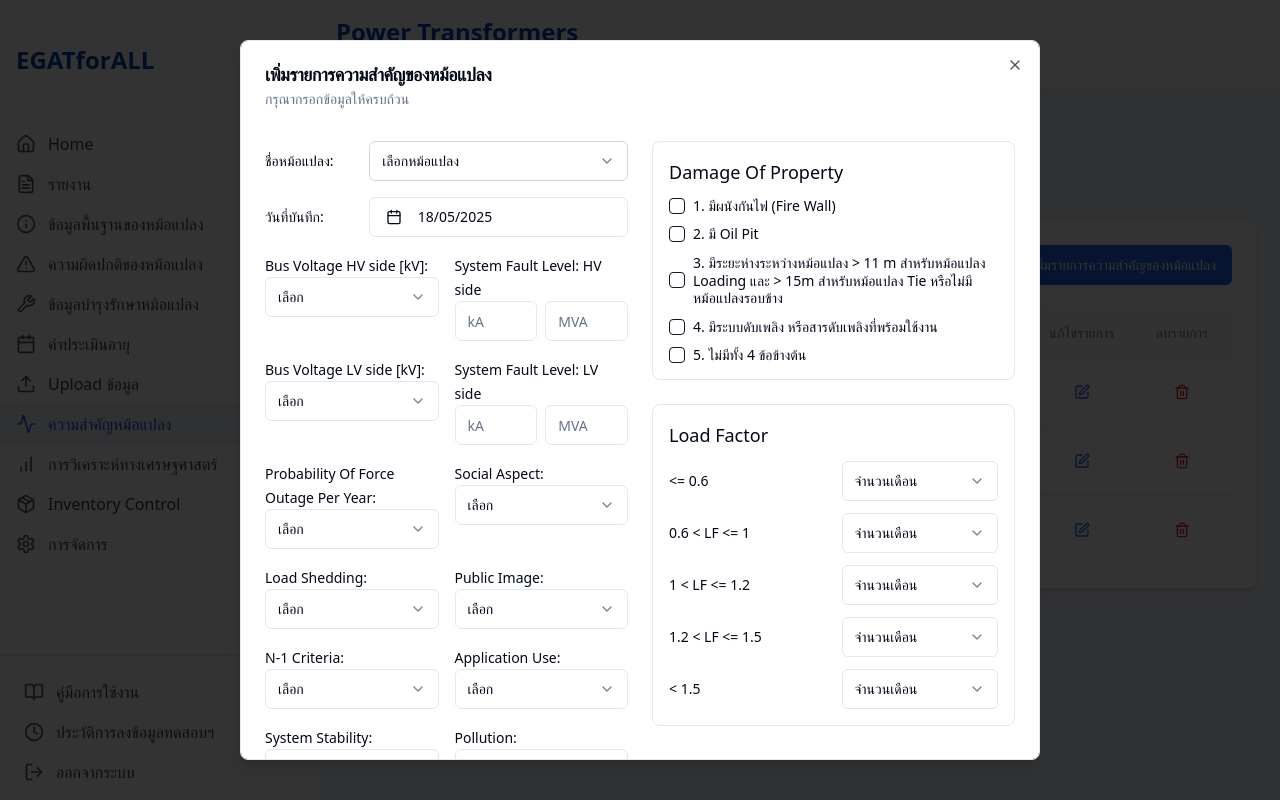
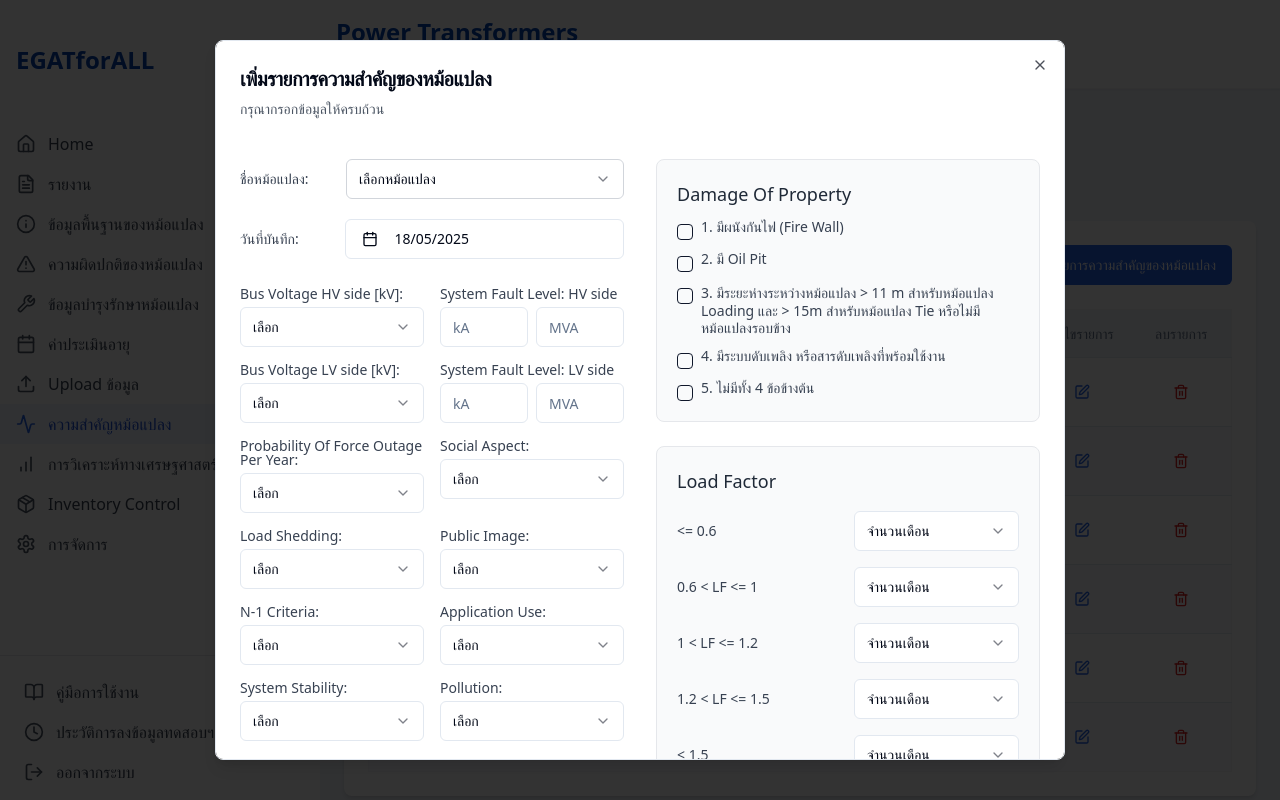
Before and after one commit to blymanor/egatforall-power-transformers, a React (Vite) app: page /transformer-importance in a window 1280 px wide. Both pictures are taken after a click on the button "เพิ่มรายการความสำคัญของหม้อแปลง". Built offline with nearby package versions, Linux system fonts and the light colour scheme.

Commit message:
Refactor Transformer Importance page
- Improve table layout and add more data.
- Implement filtering by transformer name.
- Improve modal layout for better readability.

```diff
--- a/src/components/ui/table.tsx
+++ b/src/components/ui/table.tsx
@@ -21,7 +21,7 @@ const TableHeader = React.forwardRef<
   HTMLTableSectionElement,
   React.HTMLAttributes<HTMLTableSectionElement>
 >(({ className, ...props }, ref) => (
-  <thead ref={ref} className={cn("[&_tr]:border-b bg-slate-50", className)} {...props} />
+  <thead ref={ref} className={cn("[&_tr]:border-b bg-slate-100", className)} {...props} />
 ))
 TableHeader.displayName = "TableHeader"
 
@@ -56,7 +56,7 @@ const TableRow = React.forwardRef<
   <tr
     ref={ref}
     className={cn(
-      "border-b transition-colors hover:bg-muted/50 data-[state=selected]:bg-muted",
+      "border-b transition-colors hover:bg-muted/50 data-[state=selected]:bg-muted even:bg-slate-50",
       className
     )}
     {...props}
--- a/src/pages/TransformerImportance.tsx
+++ b/src/pages/TransformerImportance.tsx
@@ -1,5 +1,5 @@
 
-import React, { useState } from "react";
+import React, { useState, useMemo } from "react";
 import DashboardLayout from "@/components/layout/DashboardLayout";
 import { Card, CardContent } from "@/components/ui/card";
 import { Button } from "@/components/ui/button";
@@ -16,6 +16,7 @@ import { format } from "date-fns";
 import { Checkbox } from "@/components/ui/checkbox";
 import { cn } from "@/lib/utils";
 
+// Extended sample data with 6 entries
 const importanceData = [
   {
     id: 1,
@@ -32,6 +33,40 @@ const importanceData = [
     transformerName: "AN-KT2C",
     recordDate: new Date("2023-10-05"),
   },
+  {
+    id: 4,
+    transformerName: "AN-KT2D",
+    recordDate: new Date("2023-11-20"),
+  },
+  {
+    id: 5,
+    transformerName: "AN-KT2E",
+    recordDate: new Date("2023-12-15"),
+  },
+  {
+    id: 6,
+    transformerName: "AN-KT2F",
+    recordDate: new Date("2024-01-05"),
+  },
+];
+
+const transformerOptions = [
+  { value: "all", label: "ทั้งหมด" },
+  { value: "AN-KT2A", label: "AN-KT2A" },
+  { value: "AN-KT2B", label: "AN-KT2B" },
+  { value: "AN-KT2C", label: "AN-KT2C" },
+  { value: "AN-KT2D", label: "AN-KT2D" },
+  { value: "AN-KT2E", label: "AN-KT2E" },
+  { value: "AN-KT2F", label: "AN-KT2F" },
+];
+
+const loadFactorOptions = [
+  { value: "1", label: "1" },
+  { value: "2", label: "2" },
+  { value: "3", label: "3" },
+  { value: "4", label: "4" },
+  { value: "6", label: "6" },
+  { value: "12", label: "12" },
 ];
 
 const TransformerImportance = () => {
@@ -41,15 +76,15 @@ const TransformerImportance = () => {
   const [selectedTransformer, setSelectedTransformer] = useState("");
   const [date, setDate] = useState<Date | undefined>(new Date());
   const [selectedItemId, setSelectedItemId] = useState<number | null>(null);
+  const [filterTransformer, setFilterTransformer] = useState("all");
 
-  const loadFactorOptions = [
-    { value: "1", label: "1" },
-    { value: "2", label: "2" },
-    { value: "3", label: "3" },
-    { value: "4", label: "4" },
-    { value: "6", label: "6" },
-    { value: "12", label: "12" },
-  ];
+  // Filter data based on selected transformer
+  const filteredData = useMemo(() => {
+    if (filterTransformer === "all") {
+      return importanceData;
+    }
+    return importanceData.filter(item => item.transformerName === filterTransformer);
+  }, [filterTransformer]);
 
   const handleAddImportance = () => {
     setIsEditing(false);
@@ -96,22 +131,19 @@ const TransformerImportance = () => {
       </div>
 
       <div className="p-4 md:p-6 space-y-6 bg-[#f0f4fa]">
-        <Card className="bg-white shadow-md rounded-lg overflow-hidden border-0">
+        <Card className="bg-white shadow-md rounded-lg overflow-hidden border-0 max-w-5xl mx-auto">
           <CardContent className="p-6">
             <div className="flex flex-col md:flex-row md:justify-between md:items-center mb-6 gap-4">
               <div className="flex flex-col md:flex-row items-center gap-4">
                 <Label className="w-40 font-medium">ชื่อหม้อแปลงไฟฟ้า :</Label>
-                <Select>
+                <Select value={filterTransformer} onValueChange={setFilterTransformer}>
                   <SelectTrigger className="w-full md:w-56 border border-gray-300">
                     <SelectValue placeholder="เลือกหม้อแปลงไฟฟ้า" />
                   </SelectTrigger>
                   <SelectContent>
-                    <SelectItem value="AN-KT2A">AN-KT2A</SelectItem>
-                    <SelectItem value="AN-KT2B">AN-KT2B</SelectItem>
-                    <SelectItem value="AN-KT2C">AN-KT2C</SelectItem>
-                    <SelectItem value="AN-KT2D">AN-KT2D</SelectItem>
-                    <SelectItem value="AN-KT2E">AN-KT2E</SelectItem>
-                    <SelectItem value="AN-KT2F">AN-KT2F</SelectItem>
+                    {transformerOptions.map((option) => (
+                      <SelectItem key={option.value} value={option.value}>{option.label}</SelectItem>
+                    ))}
                   </SelectContent>
                 </Select>
               </div>
@@ -125,27 +157,28 @@ const TransformerImportance = () => {
             </div>
 
             <div className="overflow-x-auto">
-              <Table>
+              <Table className="border border-gray-100 rounded-md">
                 <TableHeader>
                   <TableRow>
                     <TableHead className="w-[80px] text-center">ลำดับที่</TableHead>
-                    <TableHead>ชื่อหม้อแปลงไฟฟ้า</TableHead>
-                    <TableHead>วันที่บันทึก</TableHead>
+                    <TableHead className="text-center">ชื่อหม้อแปลงไฟฟ้า</TableHead>
+                    <TableHead className="text-center">วันที่บันทึก</TableHead>
                     <TableHead className="w-[100px] text-center">แก้ไขรายการ</TableHead>
                     <TableHead className="w-[100px] text-center">ลบรายการ</TableHead>
                   </TableRow>
                 </TableHeader>
                 <TableBody>
-                  {importanceData.map((item, index) => (
+                  {filteredData.map((item, index) => (
                     <TableRow key={item.id}>
                       <TableCell className="text-center">{index + 1}</TableCell>
-                      <TableCell>{item.transformerName}</TableCell>
-                      <TableCell>{format(item.recordDate, "dd/MM/yyyy")}</TableCell>
+                      <TableCell className="text-center">{item.transformerName}</TableCell>
+                      <TableCell className="text-center">{format(item.recordDate, "dd/MM/yyyy")}</TableCell>
                       <TableCell className="text-center">
                         <Button
                           variant="ghost"
                           size="sm"
                           onClick={() => handleEditImportance(item.id)}
+                          className="mx-auto"
                         >
                           <Edit className="h-4 w-4 text-blue-600" />
                         </Button>
@@ -155,12 +188,18 @@ const TransformerImportance = () => {
                           variant="ghost"
                           size="sm"
                           onClick={() => handleDeleteImportance(item.id)}
+                          className="mx-auto"
                         >
                           <Trash2 className="h-4 w-4 text-red-600" />
                         </Button>
                       </TableCell>
                     </TableRow>
                   ))}
+                  {filteredData.length === 0 && (
+                    <TableRow>
+                      <TableCell colSpan={5} className="text-center py-6">ไม่พบข้อมูลรายการความสำคัญของหม้อแปลง</TableCell>
+                    </TableRow>
+                  )}
                 </TableBody>
               </Table>
             </div>
@@ -168,22 +207,23 @@ const TransformerImportance = () => {
         </Card>
       </div>
 
-      {/* Modal for Add/Edit Importance */}
+      {/* Modal for Add/Edit Importance with improved layout */}
       <Dialog open={isModalOpen} onOpenChange={setIsModalOpen}>
-        <DialogContent className="sm:max-w-[800px] max-h-[90vh] overflow-y-auto">
+        <DialogContent className="sm:max-w-[850px] max-h-[90vh] overflow-y-auto">
           <DialogHeader>
-            <DialogTitle>
+            <DialogTitle className="text-xl">
               {isEditing ? "แก้ไขรายการความสำคัญของหม้อแปลง" : "เพิ่มรายการความสำคัญของหม้อแปลง"}
             </DialogTitle>
-            <DialogDescription>
+            <DialogDescription className="text-gray-600">
               กรุณากรอกข้อมูลให้ครบถ้วน
             </DialogDescription>
           </DialogHeader>
 
-          <div className="grid grid-cols-1 md:grid-cols-2 gap-6 py-4">
-            <div className="space-y-4">
+          <div className="grid grid-cols-1 md:grid-cols-2 gap-8 py-6">
+            <div className="space-y-5">
+              <div className="grid grid-cols-1 gap-5">
                 <div className="flex items-center gap-4">
-                <Label className="w-32">ชื่อหม้อแปลง:</Label>
+                  <Label className="w-32 text-gray-700">ชื่อหม้อแปลง:</Label>
                   <Select defaultValue={isEditing ? selectedTransformer : undefined}>
                     <SelectTrigger className="w-full border border-gray-300">
                       <SelectValue placeholder="เลือกหม้อแปลง" />
@@ -200,7 +240,7 @@ const TransformerImportance = () => {
                 </div>
 
                 <div className="flex items-center gap-4">
-                <Label className="w-32">วันที่บันทึก:</Label>
+                  <Label className="w-32 text-gray-700">วันที่บันทึก:</Label>
                   <Popover>
                     <PopoverTrigger asChild>
                       <Button
@@ -225,11 +265,12 @@ const TransformerImportance = () => {
                     </PopoverContent>
                   </Popover>
                 </div>
+              </div>
 
-              <div className="flex flex-col gap-4">
+              <div className="space-y-4 pt-2">
                 <div className="grid grid-cols-2 gap-4">
                   <div>
-                    <Label>Bus Voltage HV side [kV]:</Label>
+                    <Label className="text-gray-700 block mb-1.5">Bus Voltage HV side [kV]:</Label>
                     <Select defaultValue={isEditing ? "115" : undefined}>
                       <SelectTrigger>
                         <SelectValue placeholder="เลือก" />
@@ -242,7 +283,7 @@ const TransformerImportance = () => {
                     </Select>
                   </div>
                   <div>
-                    <Label>System Fault Level: HV side</Label>
+                    <Label className="text-gray-700 block mb-1.5">System Fault Level: HV side</Label>
                     <div className="grid grid-cols-2 gap-2">
                       <Input placeholder="kA" defaultValue={isEditing ? "40" : ""} />
                       <Input placeholder="MVA" defaultValue={isEditing ? "7975" : ""} />
@@ -252,7 +293,7 @@ const TransformerImportance = () => {
 
                 <div className="grid grid-cols-2 gap-4">
                   <div>
-                    <Label>Bus Voltage LV side [kV]:</Label>
+                    <Label className="text-gray-700 block mb-1.5">Bus Voltage LV side [kV]:</Label>
                     <Select defaultValue={isEditing ? "22" : undefined}>
                       <SelectTrigger>
                         <SelectValue placeholder="เลือก" />
@@ -265,7 +306,7 @@ const TransformerImportance = () => {
                     </Select>
                   </div>
                   <div>
-                    <Label>System Fault Level: LV side</Label>
+                    <Label className="text-gray-700 block mb-1.5">System Fault Level: LV side</Label>
                     <div className="grid grid-cols-2 gap-2">
                       <Input placeholder="kA" defaultValue={isEditing ? "25" : ""} />
                       <Input placeholder="MVA" defaultValue={isEditing ? "950" : ""} />
@@ -275,7 +316,7 @@ const TransformerImportance = () => {
 
                 <div className="grid grid-cols-2 gap-4">
                   <div>
-                    <Label>Probability Of Force Outage Per Year:</Label>
+                    <Label className="text-gray-700 block mb-1.5">Probability Of Force Outage Per Year:</Label>
                     <Select defaultValue={isEditing ? "medium" : undefined}>
                       <SelectTrigger>
                         <SelectValue placeholder="เลือก" />
@@ -288,7 +329,7 @@ const TransformerImportance = () => {
                     </Select>
                   </div>
                   <div>
-                    <Label>Social Aspect:</Label>
+                    <Label className="text-gray-700 block mb-1.5">Social Aspect:</Label>
                     <Select defaultValue={isEditing ? "medium" : undefined}>
                       <SelectTrigger>
                         <SelectValue placeholder="เลือก" />
@@ -304,7 +345,7 @@ const TransformerImportance = () => {
 
                 <div className="grid grid-cols-2 gap-4">
                   <div>
-                    <Label>Load Shedding:</Label>
+                    <Label className="text-gray-700 block mb-1.5">Load Shedding:</Label>
                     <Select defaultValue={isEditing ? "medium" : undefined}>
                       <SelectTrigger>
                         <SelectValue placeholder="เลือก" />
@@ -317,7 +358,7 @@ const TransformerImportance = () => {
                     </Select>
                   </div>
                   <div>
-                    <Label>Public Image:</Label>
+                    <Label className="text-gray-700 block mb-1.5">Public Image:</Label>
                     <Select defaultValue={isEditing ? "medium" : undefined}>
                       <SelectTrigger>
                         <SelectValue placeholder="เลือก" />
@@ -333,7 +374,7 @@ const TransformerImportance = () => {
 
                 <div className="grid grid-cols-2 gap-4">
                   <div>
-                    <Label>N-1 Criteria:</Label>
+                    <Label className="text-gray-700 block mb-1.5">N-1 Criteria:</Label>
                     <Select defaultValue={isEditing ? "medium" : undefined}>
                       <SelectTrigger>
                         <SelectValue placeholder="เลือก" />
@@ -346,7 +387,7 @@ const TransformerImportance = () => {
                     </Select>
                   </div>
                   <div>
-                    <Label>Application Use:</Label>
+                    <Label className="text-gray-700 block mb-1.5">Application Use:</Label>
                     <Select defaultValue={isEditing ? "medium" : undefined}>
                       <SelectTrigger>
                         <SelectValue placeholder="เลือก" />
@@ -362,7 +403,7 @@ const TransformerImportance = () => {
 
                 <div className="grid grid-cols-2 gap-4">
                   <div>
-                    <Label>System Stability:</Label>
+                    <Label className="text-gray-700 block mb-1.5">System Stability:</Label>
                     <Select defaultValue={isEditing ? "medium" : undefined}>
                       <SelectTrigger>
                         <SelectValue placeholder="เลือก" />
@@ -375,7 +416,7 @@ const TransformerImportance = () => {
                     </Select>
                   </div>
                   <div>
-                    <Label>Pollution:</Label>
+                    <Label className="text-gray-700 block mb-1.5">Pollution:</Label>
                     <Select defaultValue={isEditing ? "medium" : undefined}>
                       <SelectTrigger>
                         <SelectValue placeholder="เลือก" />
@@ -392,42 +433,42 @@ const TransformerImportance = () => {
             </div>
 
             <div className="space-y-6">
-              <div className="border border-gray-200 rounded-lg p-4 space-y-3">
-                <h3 className="text-lg font-medium mb-2">Damage Of Property</h3>
+              <div className="border border-gray-200 rounded-lg p-5 space-y-3 bg-gray-50">
+                <h3 className="text-lg font-medium mb-3 text-gray-800">Damage Of Property</h3>
 
-                <div className="flex items-center space-x-2">
-                  <Checkbox id="fire-wall" defaultChecked={isEditing} />
-                  <Label htmlFor="fire-wall">1. มีผนังกันไฟ (Fire Wall)</Label>
+                <div className="flex items-start space-x-2">
+                  <Checkbox id="fire-wall" defaultChecked={isEditing} className="mt-1" />
+                  <Label htmlFor="fire-wall" className="text-gray-700">1. มีผนังกันไฟ (Fire Wall)</Label>
                 </div>
 
-                <div className="flex items-center space-x-2">
-                  <Checkbox id="oil-pit" defaultChecked={isEditing} />
-                  <Label htmlFor="oil-pit">2. มี Oil Pit</Label>
+                <div className="flex items-start space-x-2">
+                  <Checkbox id="oil-pit" defaultChecked={isEditing} className="mt-1" />
+                  <Label htmlFor="oil-pit" className="text-gray-700">2. มี Oil Pit</Label>
                 </div>
 
-                <div className="flex items-center space-x-2">
-                  <Checkbox id="spacing" defaultChecked={isEditing} />
-                  <Label className="text-sm leading-tight" htmlFor="spacing">
+                <div className="flex items-start space-x-2">
+                  <Checkbox id="spacing" defaultChecked={isEditing} className="mt-1" />
+                  <Label className="text-gray-700 leading-tight" htmlFor="spacing">
                     3. มีระยะห่างระหว่างหม้อแปลง &gt; 11 m สำหรับหม้อแปลง Loading และ &gt; 15m สำหรับหม้อแปลง Tie หรือไม่มีหม้อแปลงรอบข้าง
                   </Label>
                 </div>
 
-                <div className="flex items-center space-x-2">
-                  <Checkbox id="fire-system" defaultChecked={isEditing} />
-                  <Label htmlFor="fire-system">4. มีระบบดับเพลิง หรือสารดับเพลิงที่พร้อมใช้งาน</Label>
+                <div className="flex items-start space-x-2">
+                  <Checkbox id="fire-system" defaultChecked={isEditing} className="mt-1" />
+                  <Label htmlFor="fire-system" className="text-gray-700">4. มีระบบดับเพลิง หรือสารดับเพลิงที่พร้อมใช้งาน</Label>
                 </div>
 
-                <div className="flex items-center space-x-2">
-                  <Checkbox id="none-above" />
-                  <Label htmlFor="none-above">5. ไม่มีทั้ง 4 ข้อข้างต้น</Label>
+                <div className="flex items-start space-x-2">
+                  <Checkbox id="none-above" className="mt-1" />
+                  <Label htmlFor="none-above" className="text-gray-700">5. ไม่มีทั้ง 4 ข้อข้างต้น</Label>
                 </div>
               </div>
 
-              <div className="border border-gray-200 rounded-lg p-4 space-y-3">
-                <h3 className="text-lg font-medium mb-2">Load Factor</h3>
+              <div className="border border-gray-200 rounded-lg p-5 space-y-4 bg-gray-50">
+                <h3 className="text-lg font-medium mb-2 text-gray-800">Load Factor</h3>
 
-                <div className="grid grid-cols-2 gap-4 items-center">
-                  <Label htmlFor="lf-1">{"<= 0.6"}</Label>
+                <div className="grid grid-cols-2 gap-3 items-center">
+                  <Label htmlFor="lf-1" className="text-gray-700">{"<= 0.6"}</Label>
                   <Select defaultValue={isEditing ? "3" : undefined}>
                     <SelectTrigger id="lf-1">
                       <SelectValue placeholder="จำนวนเดือน" />
@@ -442,8 +483,8 @@ const TransformerImportance = () => {
                   </Select>
                 </div>
 
-                <div className="grid grid-cols-2 gap-4 items-center">
-                  <Label htmlFor="lf-2">{"0.6 < LF <= 1"}</Label>
+                <div className="grid grid-cols-2 gap-3 items-center">
+                  <Label htmlFor="lf-2" className="text-gray-700">{"0.6 < LF <= 1"}</Label>
                   <Select defaultValue={isEditing ? "4" : undefined}>
                     <SelectTrigger id="lf-2">
                       <SelectValue placeholder="จำนวนเดือน" />
@@ -458,8 +499,8 @@ const TransformerImportance = () => {
                   </Select>
                 </div>
 
-                <div className="grid grid-cols-2 gap-4 items-center">
-                  <Label htmlFor="lf-3">{"1 < LF <= 1.2"}</Label>
+                <div className="grid grid-cols-2 gap-3 items-center">
+                  <Label htmlFor="lf-3" className="text-gray-700">{"1 < LF <= 1.2"}</Label>
                   <Select defaultValue={isEditing ? "3" : undefined}>
                     <SelectTrigger id="lf-3">
                       <SelectValue placeholder="จำนวนเดือน" />
@@ -474,8 +515,8 @@ const TransformerImportance = () => {
                   </Select>
                 </div>
 
-                <div className="grid grid-cols-2 gap-4 items-center">
-                  <Label htmlFor="lf-4">{"1.2 < LF <= 1.5"}</Label>
+                <div className="grid grid-cols-2 gap-3 items-center">
+                  <Label htmlFor="lf-4" className="text-gray-700">{"1.2 < LF <= 1.5"}</Label>
                   <Select defaultValue={isEditing ? "2" : undefined}>
                     <SelectTrigger id="lf-4">
                       <SelectValue placeholder="จำนวนเดือน" />
@@ -490,8 +531,8 @@ const TransformerImportance = () => {
                   </Select>
                 </div>
 
-                <div className="grid grid-cols-2 gap-4 items-center">
-                  <Label htmlFor="lf-5">{"< 1.5"}</Label>
+                <div className="grid grid-cols-2 gap-3 items-center">
+                  <Label htmlFor="lf-5" className="text-gray-700">{"< 1.5"}</Label>
                   <Select defaultValue={isEditing ? "0" : undefined}>
                     <SelectTrigger id="lf-5">
                       <SelectValue placeholder="จำนวนเดือน" />
@@ -509,11 +550,11 @@ const TransformerImportance = () => {
             </div>
           </div>
 
-          <DialogFooter>
-            <Button variant="outline" onClick={() => setIsModalOpen(false)}>
+          <DialogFooter className="pt-2">
+            <Button variant="outline" onClick={() => setIsModalOpen(false)} className="border-gray-300">
               ยกเลิก
             </Button>
-            <Button type="button" onClick={handleSaveImportance}>
+            <Button type="button" onClick={handleSaveImportance} className="bg-blue-600 hover:bg-blue-700">
               {isEditing ? "บันทึกการแก้ไข" : "บันทึกข้อมูล"}
             </Button>
           </DialogFooter>
```
Lines whose indentation alone changed are shown as unchanged.
